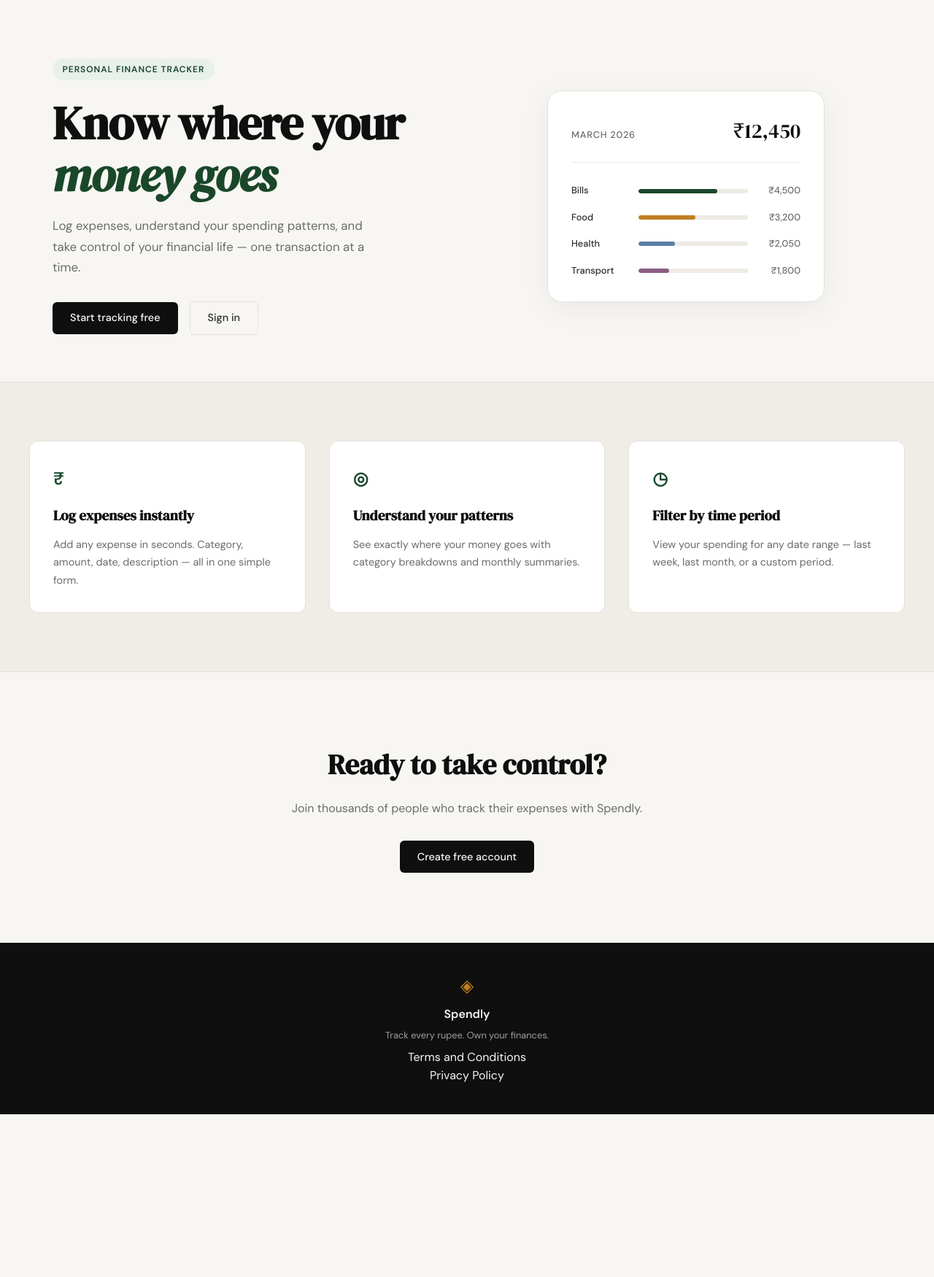
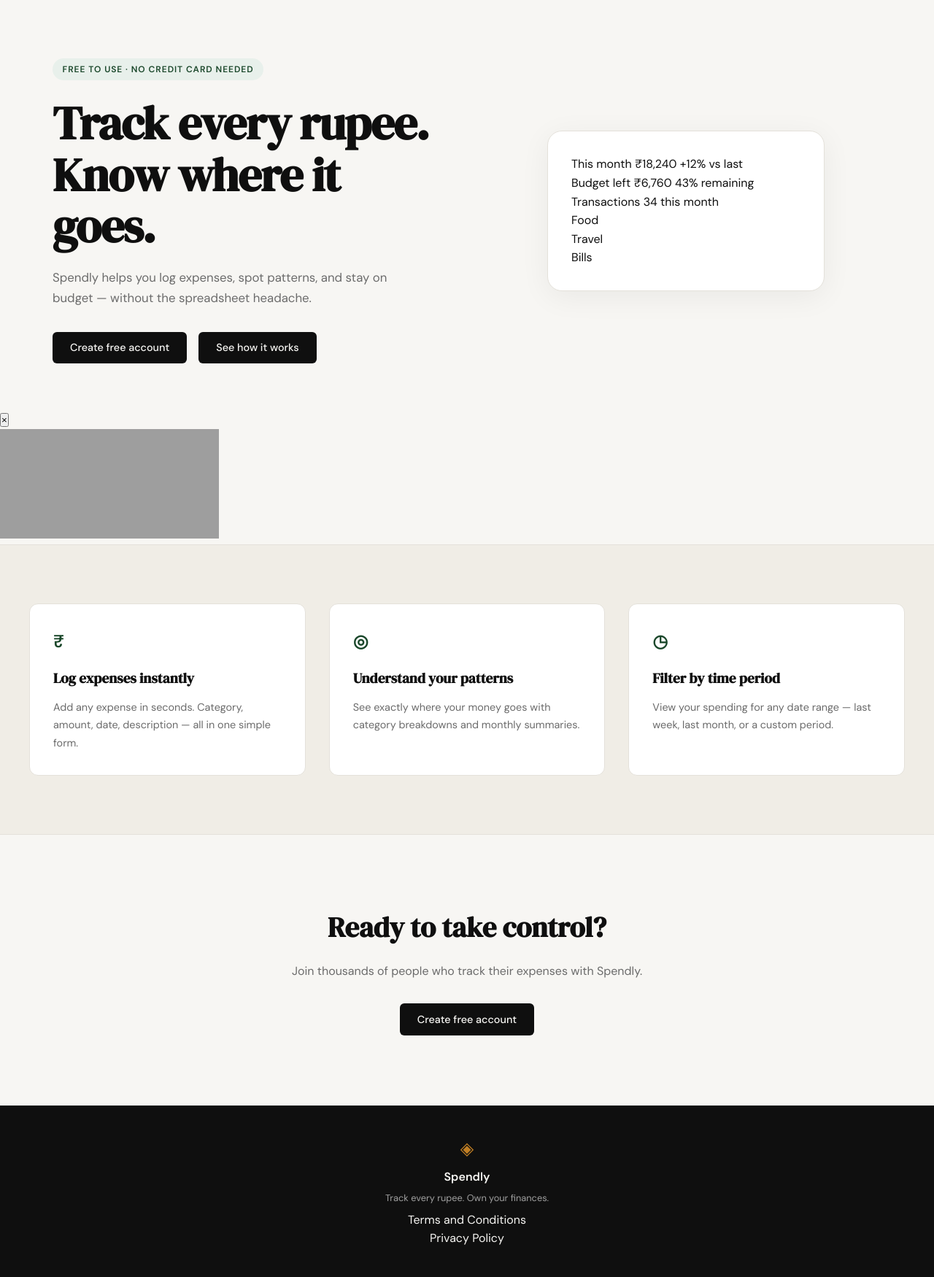
Before and after one commit to Adi17200/expense-tracker-claude-code, a Flask app: page / in a window 1280 px wide. Shown: the part 61-1811 px from the top of the page at 73% size. Before the commit the page ends 1588 px from the top, so only its background shows below. Run offline with Flask 3, Linux system fonts and the light colour scheme; grey boxes are pictures that could not be loaded.

Commit message:
landing: redesign hero section to match mockup

```diff
--- a/templates/landing.html
+++ b/templates/landing.html
@@ -6,60 +6,73 @@
 
 <section class="hero">
     <div class="hero-inner">
-        <div class="hero-badge">Personal Finance Tracker</div>
+        <div class="hero-badge">Free to use &middot; No credit card needed</div>
         <h1 class="hero-title">
-            Know where your<br>
-            <em>money goes</em>
+            Track every rupee.<br>
+            <span class="highlight">Know where it goes.</span>
         </h1>
         <p class="hero-subtitle">
-            Log expenses, understand your spending patterns,
-            and take control of your financial life —
-            one transaction at a time.
+            Spendly helps you log expenses, spot patterns, and stay on budget — without the spreadsheet headache.
         </p>
         <div class="hero-actions">
-            <a href="{{ url_for('register') }}" class="btn-primary">Start tracking free</a>
-            <a href="{{ url_for('login') }}" class="btn-ghost">Sign in</a>
+            <a href="{{ url_for('register') }}" class="btn-primary">Create free account</a>
+            <a href="#" id="open-modal" class="btn-primary">See how it works</a>
         </div>
     </div>
+
     <div class="hero-visual">
         <div class="mock-card">
-            <div class="mock-card-header">
-                <span class="mock-label">March 2026</span>
-                <span class="mock-total">₹12,450</span>
+            <div class="mock-card-window">
+                <div class="window-controls">
+                    <span></span><span></span><span></span>
+                </div>
             </div>
-            <div class="mock-bars">
-                <div class="mock-bar-row">
-                    <span class="mock-cat">Bills</span>
-                    <div class="mock-bar-track">
-                        <div class="mock-bar" style="width: 72%"></div>
-                    </div>
-                    <span class="mock-amt">₹4,500</span>
+            <div class="mock-card-grid">
+                <div class="stat-card">
+                    <span class="stat-label">This month</span>
+                    <span class="stat-value">₹18,240</span>
+                    <span class="stat-trend positive">+12% vs last</span>
                 </div>
-                <div class="mock-bar-row">
-                    <span class="mock-cat">Food</span>
-                    <div class="mock-bar-track">
-                        <div class="mock-bar mock-bar-2" style="width: 52%"></div>
-                    </div>
-                    <span class="mock-amt">₹3,200</span>
+                <div class="stat-card">
+                    <span class="stat-label">Budget left</span>
+                    <span class="stat-value">₹6,760</span>
+                    <span class="stat-trend positive">43% remaining</span>
                 </div>
-                <div class="mock-bar-row">
-                    <span class="mock-cat">Health</span>
-                    <div class="mock-bar-track">
-                        <div class="mock-bar mock-bar-3" style="width: 33%"></div>
-                    </div>
-                    <span class="mock-amt">₹2,050</span>
+                <div class="stat-card">
+                    <span class="stat-label">Transactions</span>
+                    <span class="stat-value">34</span>
+                    <span class="stat-trend muted">this month</span>
                 </div>
-                <div class="mock-bar-row">
-                    <span class="mock-cat">Transport</span>
-                    <div class="mock-bar-track">
-                        <div class="mock-bar mock-bar-4" style="width: 28%"></div>
-                    </div>
-                    <span class="mock-amt">₹1,800</span>
+            </div>
+            <div class="mock-progress-section">
+                <div class="progress-row">
+                    <span class="cat-name">Food</span>
+                    <div class="progress-track"><div class="progress-fill empty"></div></div>
+                </div>
+                <div class="progress-row">
+                    <span class="cat-name">Travel</span>
+                    <div class="progress-track"><div class="progress-fill fill-blue" style="width: 60%"></div></div>
+                </div>
+                <div class="progress-row">
+                    <span class="cat-name">Bills</span>
+                    <div class="progress-track"><div class="progress-fill fill-purple" style="width: 40%"></div></div>
                 </div>
             </div>
         </div>
     </div>
 </section>
+
+<div id="video-modal" class="modal">
+    <div class="modal-overlay" id="close-modal"></div>
+    <div class="modal-content">
+        <button id="close-modal-btn" class="modal-close">&times;</button>
+        <div class="modal-body">
+            <div class="video-container">
+                <iframe id="modal-video" src="https://www.youtube.com/embed/dQw4w9WgXcQ?enablejsapi=1" frameborder="0" allow="autoplay; encrypted-media" allowfullscreen></iframe>
+            </div>
+        </div>
+    </div>
+</div>
 
 <section class="features">
     <div class="features-inner">
@@ -90,3 +103,35 @@
 </section>
 
 {% endblock %}
+
+{% block scripts %}
+<script>
+    const modal = document.getElementById('video-modal');
+    const openBtn = document.getElementById('open-modal');
+    const closeBtn = document.getElementById('close-modal-btn');
+    const overlay = document.getElementById('close-modal');
+    const video = document.getElementById('modal-video');
+
+    function openModal() {
+        modal.style.display = 'flex';
+        document.body.style.overflow = 'hidden';
+    }
+
+    function closeModal() {
+        modal.style.display = 'none';
+        document.body.style.overflow = 'auto';
+        // Stop video by resetting src
+        const src = video.src;
+        video.src = '';
+        video.src = src;
+    }
+
+    openBtn.addEventListener('click', (e) => {
+        e.preventDefault();
+        openModal();
+    });
+
+    closeBtn.addEventListener('click', closeModal);
+    overlay.addEventListener('click', closeModal);
+</script>
+{% endblock %}
```
Also changed, not shown: static/css/landing.css (added, +256 -0 lines).
